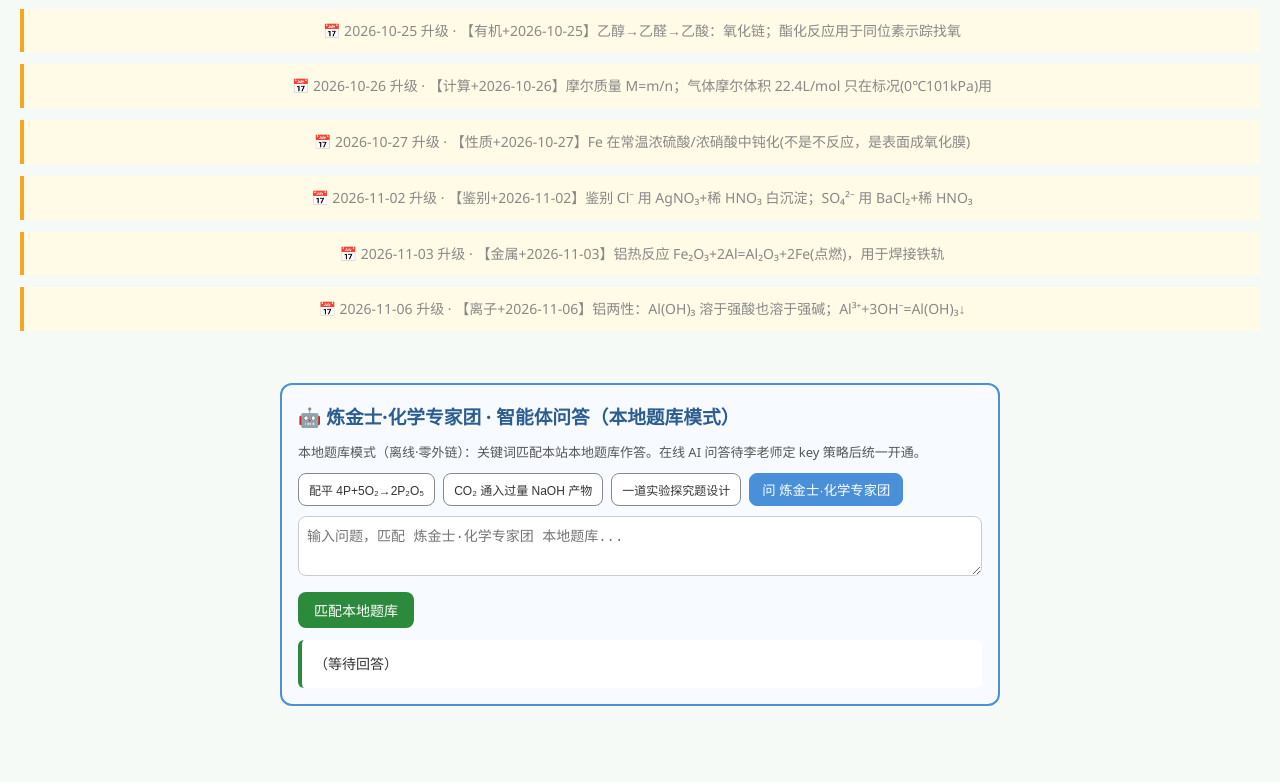
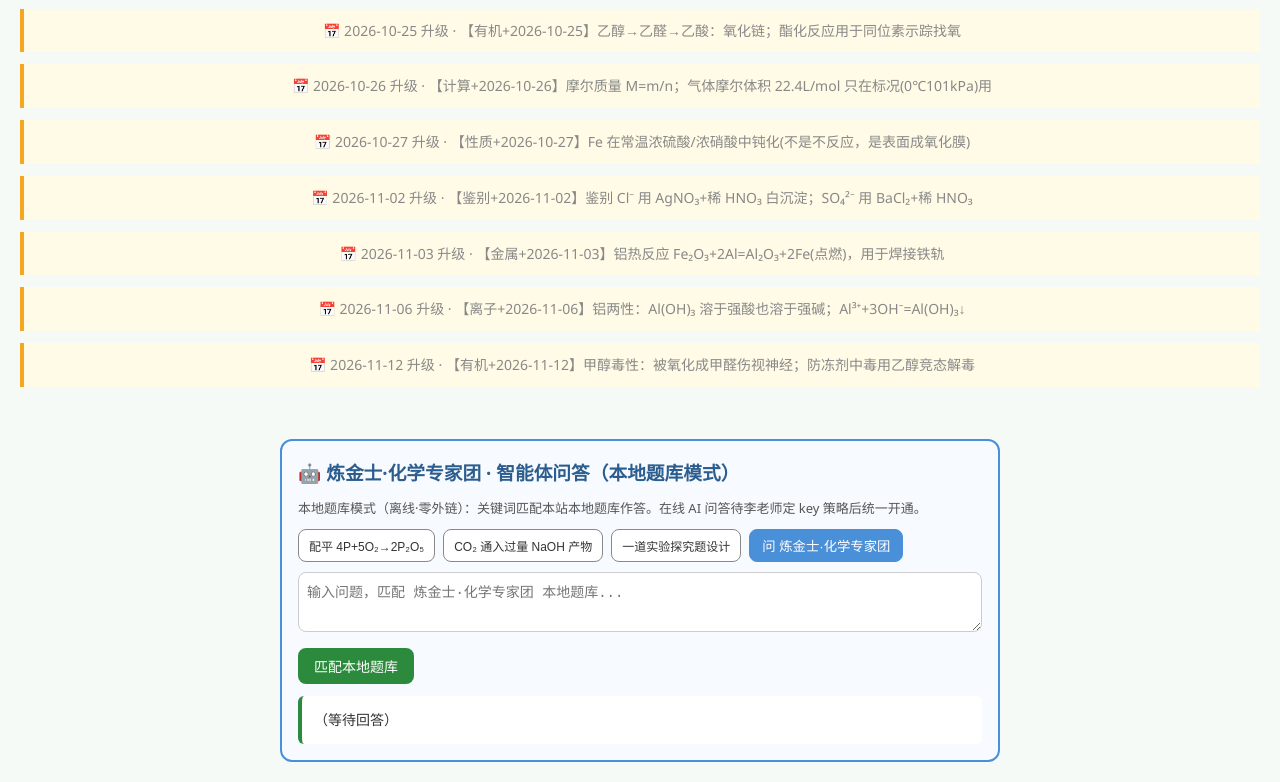
Before and after one commit to dapengzhanchi141345/li-yanming-chem, a plain HTML site: page index.html in a window 1280 px wide. Shown: the part 1636-2418 px from the top of the page. Before the commit the page ends 2362 px from the top, so only its background shows below. Drawn offline with Linux system fonts and the light colour scheme.

Commit message:
chem 12独立站升级 2026-11-12

```diff
--- a/index.html
+++ b/index.html
@@ -129,6 +129,8 @@ CO₂系数 <input id="a3" value="3" style="width:50px"> H₂O系数 <input id="
 <div style="background:#fffbe6;border-left:4px solid #f5a623;padding:10px;margin:12px 0;font-size:14px">📅 2026-11-03 升级 · 【金属+2026-11-03】铝热反应 Fe₂O₃+2Al=Al₂O₃+2Fe(点燃)，用于焊接铁轨</div>
 
 <div style="background:#fffbe6;border-left:4px solid #f5a623;padding:10px;margin:12px 0;font-size:14px">📅 2026-11-06 升级 · 【离子+2026-11-06】铝两性：Al(OH)₃ 溶于强酸也溶于强碱；Al³⁺+3OH⁻=Al(OH)₃↓</div>
+
+<div style="background:#fffbe6;border-left:4px solid #f5a623;padding:10px;margin:12px 0;font-size:14px">📅 2026-11-12 升级 · 【有机+2026-11-12】甲醇毒性：被氧化成甲醛伤视神经；防冻剂中毒用乙醇竞态解毒</div>
 </footer>
 
 <script>
```
